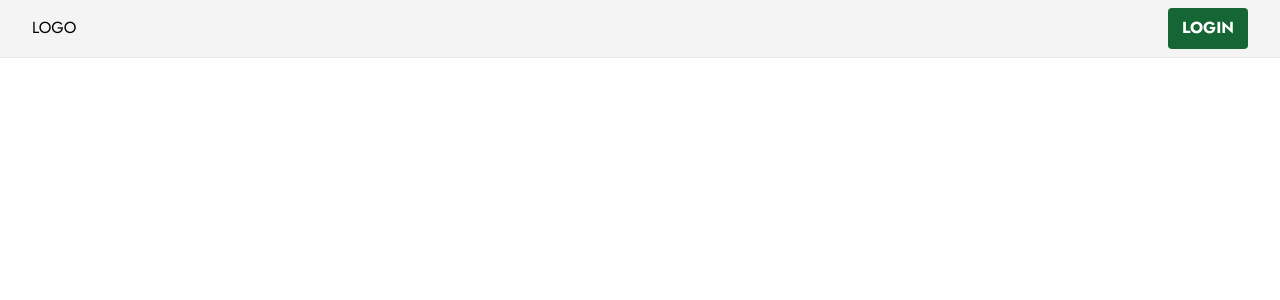
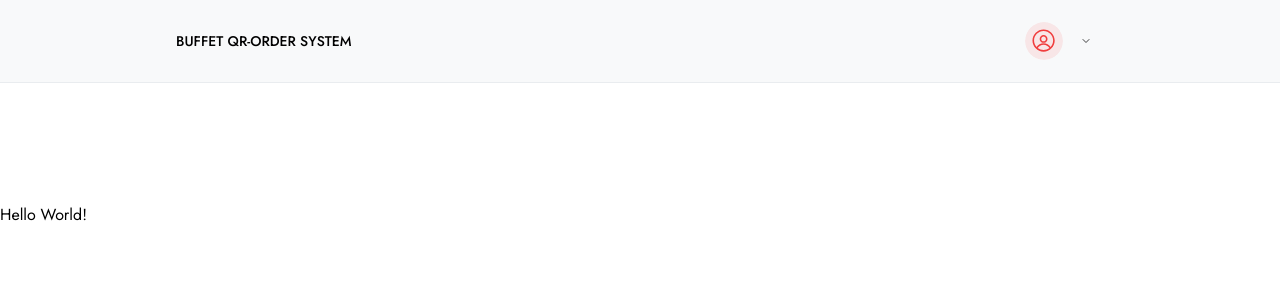
Before and after one commit to Noppadol35/SE-Project, a Next.js app: page / in a window 1280 px wide. Shown: the top 300 px of the page. Built offline with nearby package versions, Linux system fonts and the light colour scheme; no server answers.

Commit message:
Add signout page and update Navbar component

```diff
--- /dev/null
+++ b/src/app/signout/page.tsx
@@ -0,0 +1,20 @@
+"use client";
+// pages/auth/signout.js
+import { signOut } from "next-auth/react";
+import { useEffect } from "react";
+import { useSession } from "next-auth/react";
+import { redirect } from "next/navigation";
+
+export default function Page() {
+  const { data: session, status } = useSession();
+
+  useEffect(() => {
+    if (status === "authenticated") {
+      signOut({ redirect: false });
+    } else if (status === "unauthenticated") {
+      redirect("");
+    }
+  }, [status]);
+
+  return <div></div>;
+}
--- a/src/components/Navbar.tsx
+++ b/src/components/Navbar.tsx
@@ -1,16 +1,77 @@
+"use client";
+import cx from "clsx";
+import { useState } from "react";
+import { useSession } from "next-auth/react";
+import {
+  Container,
+  Avatar,
+  UnstyledButton,
+  Group,
+  Text,
+  Menu,
+  Burger,
+  rem,
+} from "@mantine/core";
+import { useDisclosure } from "@mantine/hooks";
+import {  IconChevronDown, IconLogin } from "@tabler/icons-react";
+import classes from "@/app/styles/HeaderTabs.module.css";
+import Image from "next/image";
 import Link from "next/link";
 
-const Navbar = () => {
+export default function HeaderTabs() {
+  const [opened, { toggle }] = useDisclosure(false);
+  const [userMenuOpened, setUserMenuOpened] = useState(false);
+  const { data: session } = useSession();
+
+  console.log(session?.user?.name);
+
   return (
-    <div className=" bg-zinc-100 py-2 border-b border-s-zinc-200 fixed w-full z-10 top-0">
-      <div className="container flex items-center justify-between">
-        <Link href="/">LOGO</Link>
-        <Link className="w-20 bg-green-800 text-white py-2 rounded hover:bg-green-900 transition duration-300 relative text-center font-bold uppercase" href="/login">
-          login
-        </Link>
-      </div>
+    <div className={classes.header}>
+      <Container className={classes.mainSection} size="md">
+        <Group justify="space-between">
+        <Text fw={500} size="sm" lh={1} mr={3} className=" uppercase">Buffet Qr-Order System</Text>
+          <Burger opened={opened} onClick={toggle} hiddenFrom="xs" size="sm" />
+          <Menu
+            width={260}
+            position="bottom-end"
+            transitionProps={{ transition: "pop-top-right" }}
+            onClose={() => setUserMenuOpened(false)}
+            onOpen={() => setUserMenuOpened(true)}
+            withinPortal
+          >
+            <Menu.Target>
+              <UnstyledButton
+                className={cx(classes.user, {
+                  [classes.userActive]: userMenuOpened,
+                })}
+              >
+                <Group gap={7}>
+                  <Avatar color="red" />
+                  <Text fw={500} size="sm" lh={1} mr={3}></Text>
+                  <IconChevronDown
+                    style={{ width: rem(12), height: rem(12) }}
+                    stroke={1.5}
+                  />
+                </Group>
+              </UnstyledButton>
+            </Menu.Target>
+            <Menu.Dropdown>
+              <Link href="/login">
+                <Menu.Item
+                  leftSection={
+                    <IconLogin
+                      style={{ width: rem(16), height: rem(16) }}
+                      stroke={1.5}
+                    />
+                  }
+                >
+                  Login
+                </Menu.Item>
+              </Link>
+            </Menu.Dropdown>
+          </Menu>
+        </Group>
+      </Container>
     </div>
   );
-};
-
-export default Navbar;
+}
```
Also changed, not shown: src/app/page.tsx (+3 -4 lines).
